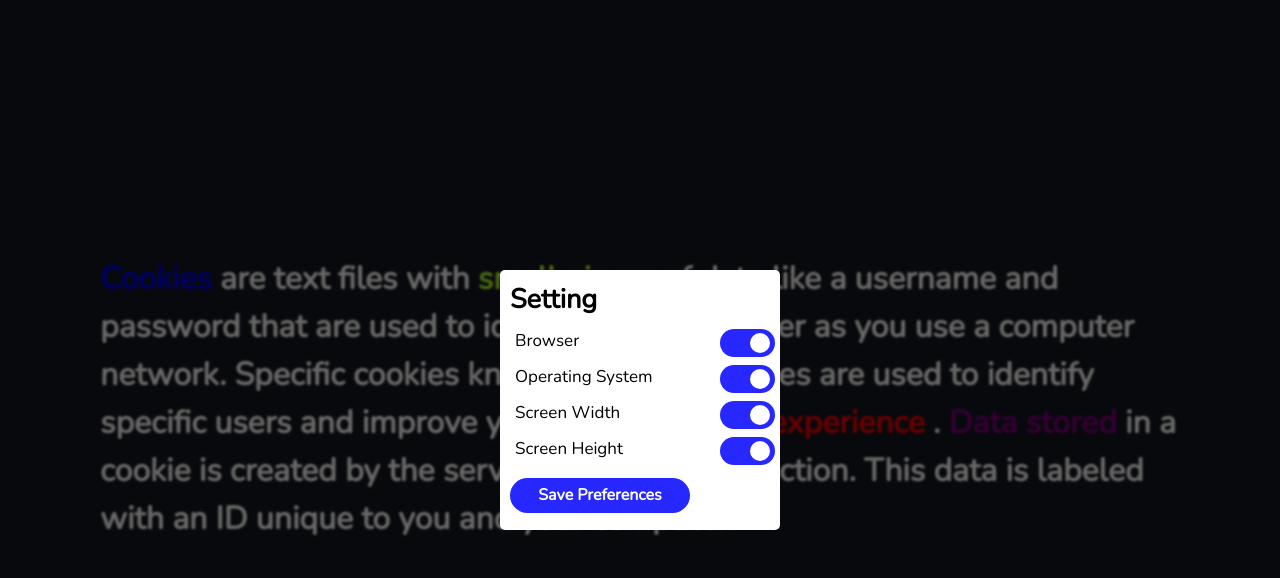
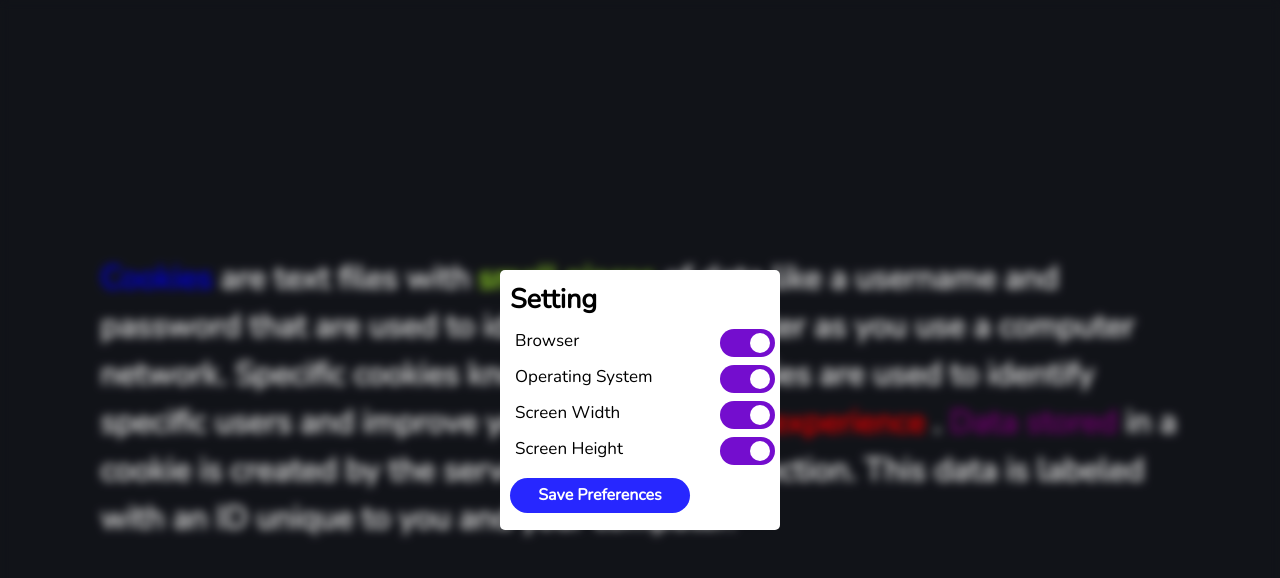
Before and after one commit to Ajeypalsingh/cookies-modal, a plain HTML site: page index.html in a window 1280 px wide. Both pictures are taken after a click on the button "Setting". Drawn offline with nearby package versions, Linux system fonts and the light colour scheme.

Commit message:
added dialog

```diff
--- a/assets/script/index.js
+++ b/assets/script/index.js
@@ -1,6 +1,6 @@
 "use strict";
+const cookiesDialog = document.querySelector(".cookies");
 const overlayWindow = document.querySelector(".overlay");
-const cookiesDialog = document.querySelector(".cookies");
 const settingDialog = document.querySelector(".select-cookies");
 const acceptCookies = document.querySelector(".accept");
 const settCookies = document.querySelector(".setting");
@@ -11,8 +11,7 @@ const screenWidth = document.querySelector(".width");
 const screenHeight = document.querySelector(".height");
 
 const showDialog = () => {
-  cookiesDialog.classList.remove("hidden");
-  overlayWindow.classList.remove("hidden");
+  cookiesDialog.showModal();
 };
 
 setTimeout(showDialog, 1000);
@@ -101,13 +100,12 @@ acceptCookies.addEventListener("click", () => {
   console.log(getCookie("os"));
   console.log(getCookie("width"));
   console.log(getCookie("height"));
-  cookiesDialog.classList.add("hidden");
-  overlayWindow.classList.add("hidden");
+  cookiesDialog.close();
 });
 
 settCookies.addEventListener("click", () => {
-  cookiesDialog.classList.add("hidden");
-  settingDialog.classList.remove("hidden");
+  cookiesDialog.close();
+  settingDialog.showModal();
 });
 
 userBrowser.checked = true;
@@ -129,10 +127,9 @@ saveCookies.addEventListener("click", () => {
     console.log(getCookie("width"));
   }
   if (screenHeight.checked === true) {
-    setCookie("height", width, { "max-age": 10 });
+    setCookie("height", height, { "max-age": 10 });
     console.log(getCookie("height"));
   }
 
-  settingDialog.classList.add("hidden");
-  overlayWindow.classList.add("hidden");
+  settingDialog.close();
 });
--- a/assets/styles/index.css
+++ b/assets/styles/index.css
@@ -52,6 +52,11 @@ main {
   z-index: 9999;
 }
 
+.cookies::backdrop {
+  background-color: rgba(0, 0, 0, 0.2);
+  backdrop-filter: blur(5px);
+}
+
 .consent {
   margin-top: 5px;
 }
@@ -83,21 +88,6 @@ button {
   border: 1px solid #2727ff;
 }
 
-.overlay {
-  position: absolute;
-  top: 0;
-  left: 0;
-  width: 100%;
-  height: 100%;
-  background-color: rgba(0, 0, 0, 0.6);
-  backdrop-filter: blur(1px);
-  z-index: 5555;
-}
-
-.hidden {
-  display: none;
-}
-
 .select-cookies {
   height: 260px;
   width: 280px;
@@ -110,6 +100,11 @@ button {
   left: 50%;
   transform: translate(-50%, -50%);
   z-index: 8888;
+}
+
+.select-cookies::backdrop {
+  background-color: rgba(0, 0, 0, 0.2);
+  backdrop-filter: blur(5px);
 }
 
 .save {
@@ -160,7 +155,7 @@ button {
 }
 
 input:checked + .slider {
-  background-color: #2727ff;
+  background-color: #740dce;
 }
 
 input:checked + .slider:before {
--- a/index.html
+++ b/index.html
@@ -29,8 +29,7 @@
   </head>
 
   <body>
-    <div class="overlay hidden"></div>
-    <div class="cookies hidden">
+    <dialog class="cookies">
       <h2>Cookies</h2>
       <p class="consent">
         We use cookies to improve your experience on website. By clicking
@@ -41,8 +40,8 @@
         <button class="accept">Accept</button>
         <button class="setting">Setting</button>
       </div>
-    </div>
-    <div class="select-cookies hidden">
+    </dialog>
+    <dialog class="select-cookies">
       <h2>Setting</h2>
       <div class="checkboxes">
         <div class="select">
@@ -76,7 +75,7 @@
       </div>
 
       <button class="save">Save Preferences</button>
-    </div>
+    </dialog>
     <main>
       <div class="container">
         <p class="defination">
```
